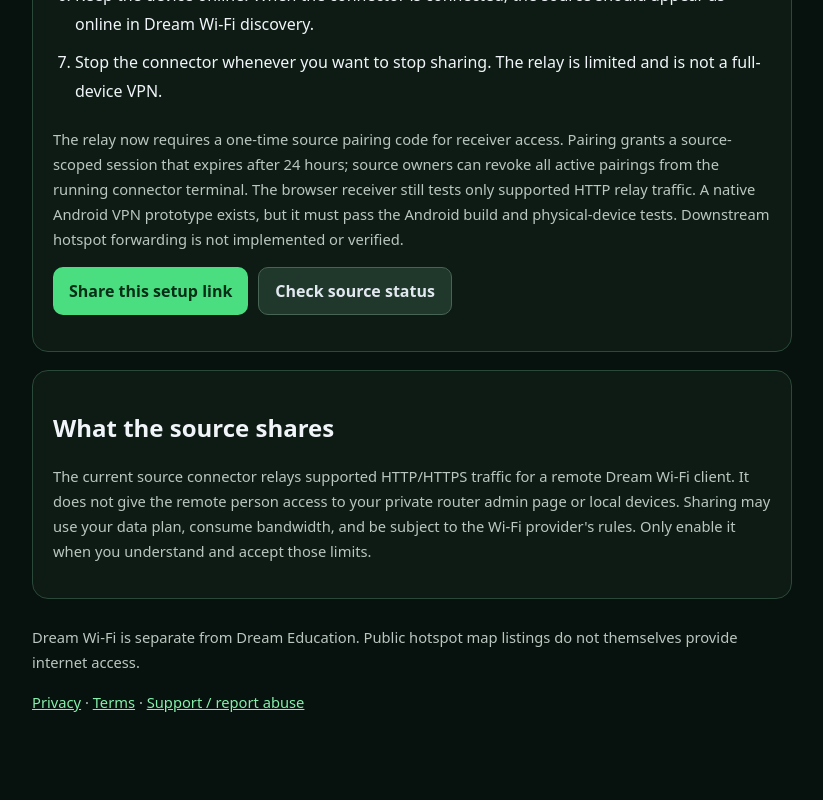
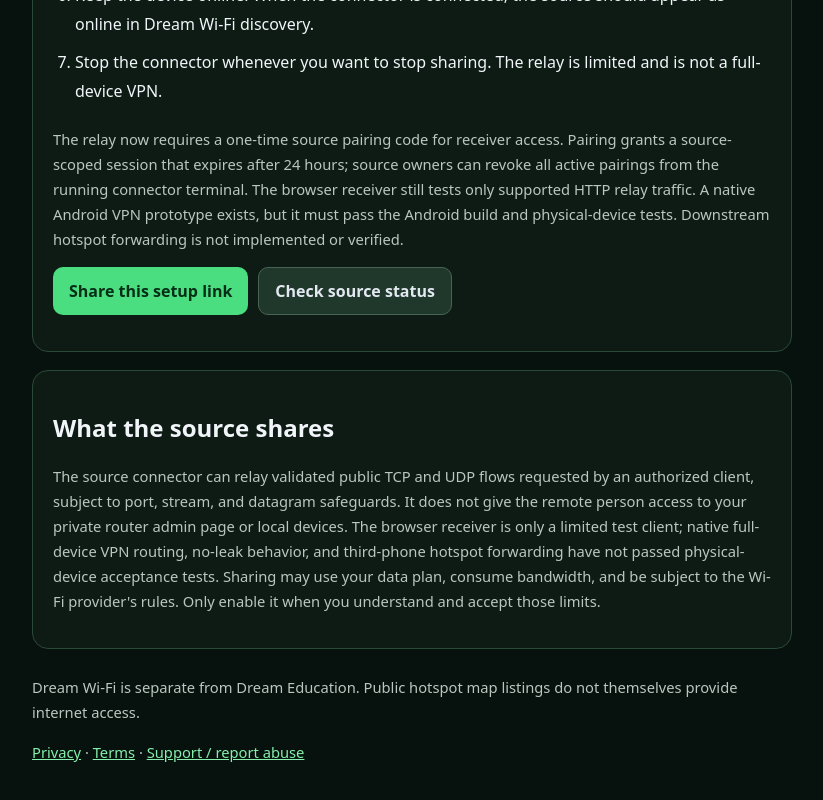
Before and after one commit to mjnr0477/dream-wifi-live, a website: page public/share.html in a window 1280 px wide. Shown: the part 1013-1813 px from the top of the page, without its empty margins (228-1051 px from the left). Drawn offline with Linux system fonts and the light colour scheme.

Commit message:
Clarify current source relay scope and receiver test limits

```diff
--- a/public/share.html
+++ b/public/share.html
@@ -33,7 +33,7 @@
 </section>
 <section class="card">
 <h2>What the source shares</h2>
-<p class="muted">The current source connector relays supported HTTP/HTTPS traffic for a remote Dream Wi-Fi client. It does not give the remote person access to your private router admin page or local devices. Sharing may use your data plan, consume bandwidth, and be subject to the Wi-Fi provider's rules. Only enable it when you understand and accept those limits.</p>
+<p class="muted">The source connector can relay validated public TCP and UDP flows requested by an authorized client, subject to port, stream, and datagram safeguards. It does not give the remote person access to your private router admin page or local devices. The browser receiver is only a limited test client; native full-device VPN routing, no-leak behavior, and third-phone hotspot forwarding have not passed physical-device acceptance tests. Sharing may use your data plan, consume bandwidth, and be subject to the Wi-Fi provider's rules. Only enable it when you understand and accept those limits.</p>
 </section>
 <footer class="muted">Dream Wi-Fi is separate from Dream Education. Public hotspot map listings do not themselves provide internet access.</footer>
 <p class="muted"><a href="/privacy.html">Privacy</a> · <a href="/terms.html">Terms</a> · <a href="/support.html">Support / report abuse</a></p>
```
